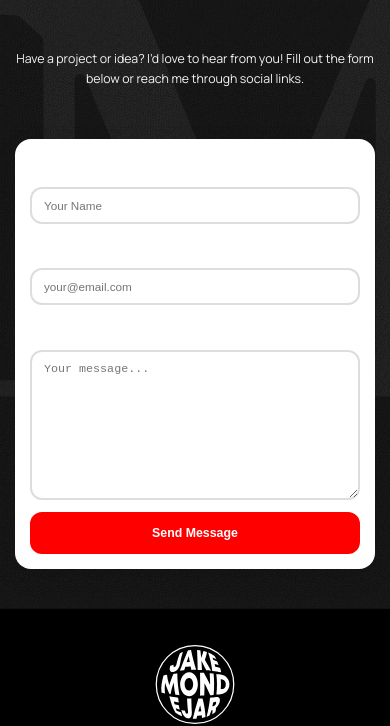
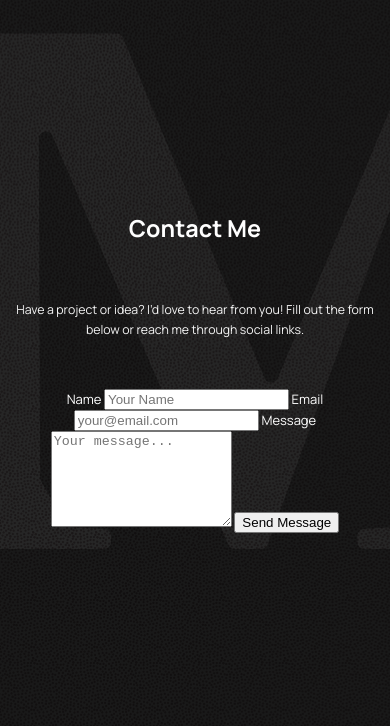
Before and after one commit to JakeM00N/Portfolio-Website, a plain HTML site: page contact.html in a window 390 px wide. Shown: the part 120-846 px from the top of the page. Drawn offline with nearby package versions, Linux system fonts and the light colour scheme; a script that the page names is missing.

Commit message:
change the contacts

```diff
--- a/Style.css
+++ b/Style.css
@@ -509,176 +509,3 @@ footer p {
     padding: 12px 0;
   }
 }
-
-/* Contact Section */
-.contact {
-  padding: 120px 20px 80px;
-  background: linear-gradient(135deg, #6a11cb, #2575fc);
-  color: #fff;
-  font-family: "Manrope", sans-serif;
-}
-
-.contact-container {
-  max-width: 700px;
-  margin: 0 auto;
-  text-align: center;
-  display: flex;
-  flex-direction: column;
-  gap: 30px;
-}
-
-.contact h1 {
-  font-size: 3rem;
-  font-weight: 700;
-  margin-bottom: 10px;
-}
-
-.contact p {
-  font-size: 1.2rem;
-  line-height: 1.6;
-  color: #000;
-  margin-bottom: 20px;
-}
-
-/* Contact Form */
-.contact-form {
-  display: flex;
-  flex-direction: column;
-  gap: 20px;
-  background-color: #ffffff; /* white card */
-  padding: 30px;
-  border-radius: 16px;
-  box-shadow: 0 8px 25px rgba(0, 0, 0, 0.1);
-  width: 100%; /* ensure it doesn’t exceed container */
-  box-sizing: border-box; /* include padding in width */
-}
-
-.contact-form label {
-  font-weight: 600;
-  text-align: left;
-  font-size: 1rem;
-}
-
-.contact-form input,
-.contact-form textarea {
-  padding: 15px 18px;
-  border: 2px solid #ddd;
-  border-radius: 12px;
-  font-size: 1rem;
-  width: 100%; /* full width of the card */
-  box-sizing: border-box; /* include padding in width */
-  resize: vertical; /* textarea can only be resized vertically */
-}
-
-.contact-form textarea {
-  min-height: 150px; /* ensure enough height without overflow */
-}
-
-.contact-form input:focus,
-.contact-form textarea:focus {
-  outline: none;
-  border-color: #ff0000; /* red accent */
-  box-shadow: 0 0 10px rgba(255, 0, 0, 0.2);
-}
-
-.contact-form button {
-  background-color: #ff0000;
-  color: #ffffff;
-  font-weight: 600;
-  padding: 15px 30px;
-  border: none;
-  border-radius: 12px;
-  font-size: 1.2rem;
-  cursor: pointer;
-  transition: all 0.3s ease;
-  align-self: center; /* center button */
-  width: fit-content;
-}
-
-.contact-form button:hover {
-  background-color: #cc0000;
-  transform: translateY(-2px);
-}
-/* Responsive Styles for Contact Section */
-@media (max-width: 1024px) {
-  .contact {
-    padding: 100px 30px 60px;
-  }
-
-  .contact h1 {
-    font-size: 2.5rem;
-  }
-
-  .contact p {
-    font-size: 1.1rem;
-  }
-
-  .contact-form {
-    padding: 25px;
-  }
-
-  .contact-form button {
-    padding: 14px 28px;
-    font-size: 1.1rem;
-  }
-}
-
-@media (max-width: 768px) {
-  .contact {
-    padding: 80px 20px 50px;
-  }
-
-  .contact h1 {
-    font-size: 2rem;
-  }
-
-  .contact p {
-    font-size: 1rem;
-  }
-
-  .contact-form {
-    padding: 20px;
-    gap: 15px;
-  }
-
-  .contact-form input,
-  .contact-form textarea {
-    padding: 12px 15px;
-    font-size: 0.95rem;
-  }
-
-  .contact-form button {
-    width: 100%; /* full width button on mobile */
-    padding: 14px 0;
-    font-size: 1rem;
-  }
-}
-
-@media (max-width: 480px) {
-  .contact {
-    padding: 60px 15px 40px;
-  }
-
-  .contact h1 {
-    font-size: 1.8rem;
-  }
-
-  .contact p {
-    font-size: 0.95rem;
-  }
-
-  .contact-form {
-    padding: 15px;
-    gap: 12px;
-  }
-
-  .contact-form input,
-  .contact-form textarea {
-    padding: 10px 12px;
-    font-size: 0.9rem;
-  }
-
-  .contact-form button {
-    font-size: 0.95rem;
-  }
-}
--- a/animations.js
+++ b/animations.js
@@ -71,7 +71,7 @@ if (contact) {
       start: "top 85%",
       toggleActions: "play none none reset",
     },
-    y: 60,
+    y: 90,
     opacity: 0,
     duration: 1.2,
     ease: "power3.out",
--- a/contact.css
+++ b/contact.css
@@ -1,11 +1,16 @@
 /* Contact Section */
 .contact {
-  padding: 120px 20px 80px;
-  background: url("images/bg-02.svg") no-repeat center center/cover; /* add your image */
-  color: #ffffff; /* make text white for readability */
+  min-height: 100vh; /* fill full viewport height */
+  padding: 0 20px; /* remove top/bottom padding for full height */
+  background: url("images/bg-02.svg") no-repeat center center/cover;
+  color: #ffffff;
   font-family: "Manrope", sans-serif;
   position: relative;
   overflow: hidden;
+
+  display: flex;
+  justify-content: center; /* horizontally center content */
+  align-items: center;     /* vertically center content */
 }
 
 /* Dark overlay for readability */
@@ -16,19 +21,61 @@
   left: 0;
   width: 100%;
   height: 100%;
-  background: rgba(0, 0, 0, 0.5); /* adjust darkness */
+  background: rgba(0, 0, 0, 0.5);
   z-index: 0;
 }
 
 .contact-container {
   max-width: 700px;
-  margin: 0 auto;
   text-align: center;
   display: flex;
   flex-direction: column;
   gap: 30px;
   position: relative;
-  z-index: 1; /* content stays above overlay */
+  z-index: 1;
+}
+
+/* White Stroke Gmail Pill */
+.gmail-pill {
+  display: inline-block;
+  padding: 25px 60px;
+  font-size: 1.8rem;
+  font-weight: 700;
+  color: #ffffff; /* text color */
+  background-color: transparent; /* transparent background */
+  border: 3px solid #ffffff; /* white stroke */
+  border-radius: 50px; /* pill shape */
+  text-decoration: none;
+  transition: transform 0.2s, box-shadow 0.2s, background-color 0.2s, color 0.2s;
+}
+
+.gmail-pill:hover {
+  transform: scale(1.05);
+  background-color: #ffffff; /* fill white on hover */
+  color: #D44638; /* Gmail red text on hover */
+  box-shadow: 0 10px 25px rgba(0, 0, 0, 0.3);
+}
+
+/* Responsive Gmail Pill */
+@media (max-width: 1024px) {
+  .gmail-pill {
+    padding: 22px 50px;
+    font-size: 1.5rem;
+  }
+}
+
+@media (max-width: 768px) {
+  .gmail-pill {
+    padding: 18px 40px;
+    font-size: 1.3rem;
+  }
+}
+
+@media (max-width: 480px) {
+  .gmail-pill {
+    padding: 15px 30px;
+    font-size: 1.1rem;
+  }
 }
 
 .contact h1 {
@@ -44,65 +91,6 @@
   margin-bottom: 20px;
 }
 
-/* Contact Form */
-.contact-form {
-  display: flex;
-  flex-direction: column;
-  gap: 20px;
-  background-color: #ffffff; /* white card */
-  padding: 30px;
-  border-radius: 16px;
-  box-shadow: 0 8px 25px rgba(0, 0, 0, 0.1);
-  width: 100%; /* ensure it doesn’t exceed container */
-  box-sizing: border-box; /* include padding in width */
-}
-
-.contact-form label {
-  font-weight: 600;
-  text-align: left;
-  font-size: 1rem;
-}
-
-.contact-form input,
-.contact-form textarea {
-  padding: 15px 18px;
-  border: 2px solid #ddd;
-  border-radius: 12px;
-  font-size: 1rem;
-  width: 100%; /* full width of the card */
-  box-sizing: border-box; /* include padding in width */
-  resize: vertical; /* textarea can only be resized vertically */
-}
-
-.contact-form textarea {
-  min-height: 150px; /* ensure enough height without overflow */
-}
-
-.contact-form input:focus,
-.contact-form textarea:focus {
-  outline: none;
-  border-color: #ff0000; /* red accent */
-  box-shadow: 0 0 10px rgba(255, 0, 0, 0.2);
-}
-
-.contact-form button {
-  background-color: #ff0000;
-  color: #ffffff;
-  font-weight: 600;
-  padding: 15px 30px;
-  border: none;
-  border-radius: 12px;
-  font-size: 1.2rem;
-  cursor: pointer;
-  transition: all 0.3s ease;
-  align-self: center; /* center button */
-  width: fit-content;
-}
-
-.contact-form button:hover {
-  background-color: #cc0000;
-  transform: translateY(-2px);
-}
 /* Responsive Styles for Contact Section */
 @media (max-width: 1024px) {
   .contact {
@@ -114,15 +102,6 @@
   }
 
   .contact p {
-    font-size: 1.1rem;
-  }
-
-  .contact-form {
-    padding: 25px;
-  }
-
-  .contact-form button {
-    padding: 14px 28px;
     font-size: 1.1rem;
   }
 }
@@ -139,23 +118,6 @@
   .contact p {
     font-size: 1rem;
   }
-
-  .contact-form {
-    padding: 20px;
-    gap: 15px;
-  }
-
-  .contact-form input,
-  .contact-form textarea {
-    padding: 12px 15px;
-    font-size: 0.95rem;
-  }
-
-  .contact-form button {
-    width: 100%; /* full width button on mobile */
-    padding: 14px 0;
-    font-size: 1rem;
-  }
 }
 
 @media (max-width: 480px) {
@@ -170,19 +132,4 @@
   .contact p {
     font-size: 0.95rem;
   }
-
-  .contact-form {
-    padding: 15px;
-    gap: 12px;
-  }
-
-  .contact-form input,
-  .contact-form textarea {
-    padding: 10px 12px;
-    font-size: 0.9rem;
-  }
-
-  .contact-form button {
-    font-size: 0.95rem;
-  }
 }
--- a/navbar.html
+++ b/navbar.html
@@ -8,6 +8,6 @@
     <ul id="nav-links">
       <li><a href="index.html">Projects</a></li>
       <li><a href="about.html">About</a></li>
-      <li><a href="contact.html">Contact</a></li>
+      <li><a href="#contact">Contact</a></li>
     </ul>
   </div>
--- a/script.js
+++ b/script.js
@@ -1,4 +1,19 @@
 // Select all nav links
+const gmailPill = document.getElementById("gmail-pill");
+const email = gmailPill.textContent;
+
+gmailPill.addEventListener("click", () => {
+  navigator.clipboard.writeText(email).then(() => {
+    // Show temporary feedback
+    gmailPill.textContent = "Copied!";
+    setTimeout(() => {
+      gmailPill.textContent = email; // revert back
+    }, 1500);
+  }).catch((err) => {
+    console.error("Failed to copy: ", err);
+  });
+});
+
 const navLinks = document.querySelectorAll('nav ul li a');
 
 // Select all sections
```
Also changed, not shown: index.html (+14 -1 lines).
